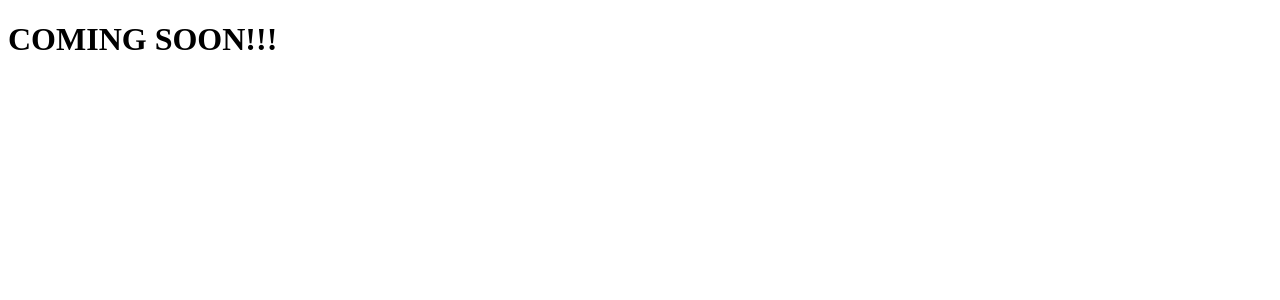
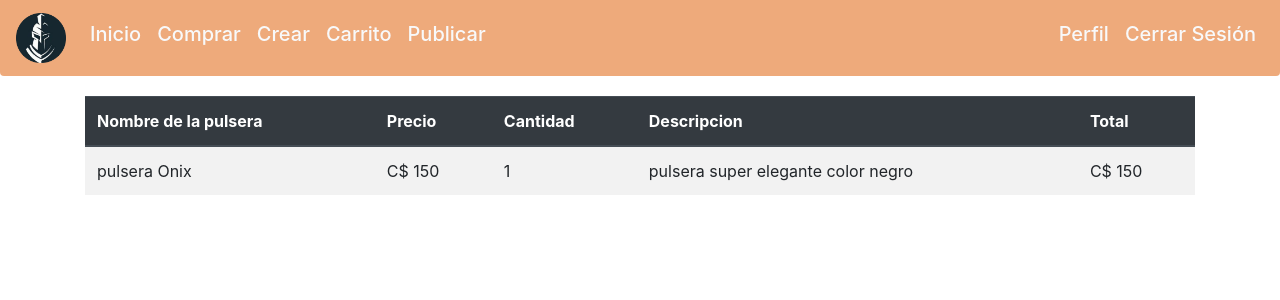
Before and after one commit to ferschoneich01/ONIX-NICARAGUA, a Flask app: page /compras in a window 1280 px wide. Shown: the top 300 px of the page. Run offline with Flask 2, Linux system fonts and the light colour scheme; a user stored in the database is signed in; data comes from the database, SQL or seed files in the repository; some libraries are stand-ins or nearby versions.

Commit message:
SE SUBIO FUNCION DE COMPRAS

```diff
--- a/application.py
+++ b/application.py
@@ -147,16 +147,30 @@ def personalizada():
 @app.route("/buy",methods=["GET", "POST"])
 @login_required
 def buy():
-    rows=db.execute("select * from vista")
-    filas=db.execute("select * from caballero")
-    casillas=db.execute("select * from damas")
-    celdas=db.execute("select * from otros")
-    return render_template("buy.html",vista=rows,caballero=filas,damas=casillas,otros=celdas)
+    if request.method == "POST":
+        nom = request.form.get("nombre")
+        dir = "Managua"
+        desc = request.form.get("descripcion")
+        prec = request.form.get("precio")
+        cant = request.form.get("cantidad")
+
+        db.execute("Insert into Pulseras(nombre,descripcion,direccion,precio,cantidad) values(:nombre,:descripcion, :direccion,:precio, :cantidad)",
+        nombre=nom, descripcion = desc,direccion=dir,precio=prec,cantidad=cant)
+
+        return redirect("/compras")
+    else:
+        rows=db.execute("select * from vista")
+        filas=db.execute("select * from caballero")
+        casillas=db.execute("select * from damas")
+        celdas=db.execute("select * from otros")
+
+        return render_template("buy.html",vista=rows,caballero=filas,damas=casillas,otros=celdas)
 
 @app.route("/compras",methods=["GET", "POST"])
 @login_required
 def compras():
-    return render_template("compras.html")
+    rows=db.execute("select * from Pulseras")
+    return render_template("compras.html",Pulseras=rows)
 
 @app.route("/perfil", methods=["GET", "POST"])
 @login_required
--- a/templates/Principal.html
+++ b/templates/Principal.html
@@ -36,6 +36,9 @@
 		    </li>
 		    <li class="nav-item">
 		      <a class="nav-link h5 text-light" href="/personalizada">Crear</a>
+		    </li>
+		    <li class="nav-item">
+		      <a class="nav-link h5 text-light" href="/compras"><img src="/static/carrito.png" alt="..."></a>
 		    </li>
 
 		       {% if session.user_id == 1 or session.user_id == 6 %}
--- a/templates/compras.html
+++ b/templates/compras.html
@@ -1,12 +1,102 @@
 <!DOCTYPE html>
-<html lang="en">
+<html lang="es">
 <head>
     <meta charset="UTF-8">
     <meta name="viewport" content="width=device-width, initial-scale=1.0">
-    <meta http-equiv="X-UA-Compatible" content="ie=edge">
-    <title>Compras | Onix Nicaragua</title>
+    <link href="https://stackpath.bootstrapcdn.com/bootstrap/4.5.0/css/bootstrap.min.css" rel="stylesheet">
+    <link rel="shortcut icon" type="image/x-icon" href="https://res.cloudinary.com/dzlbg8ni6/image/upload/v1591566067/h73wqoazbdbe7nod0ghu.jpg">
+    <title>Carrito | Onix Nicaragua</title>
+
+
 </head>
+
 <body>
-    <h1>COMING SOON!!!</h1>
+    <style>
+    	.navbar{
+    		background-color: #EEAA7B;
+    	}
+    </style>
+
+                                          <!-- Inicio del navbar -->
+
+  <nav class="navbar navbar-expand-lg navbar-light fixed-top rounded-bottom">
+	  <a class="navbar-brand" href="/">
+		  <img src="/static/logo.png" width="50" height="50" alt="">
+		</a>
+
+		<button aria-controls="navbar" aria-expanded="false" aria-label="Toggle navigation" class="navbar-toggler bg-light" data-target="#navbar" data-toggle="collapse" type="button">
+      <span class="navbar-toggler-icon"></span>
+    </button>
+
+		<div class="collapse navbar-collapse" id="navbar">
+		  <ul class="navbar-nav mr-auto">
+		    <li class="nav-item">
+		      <a class="nav-link h5 text-light" href="/">Inicio</a>
+		    </li>
+		    <li class="nav-item">
+		      <a class="nav-link h5 text-light" href="/buy">Comprar</a>
+		    </li>
+		    <li class="nav-item">
+		      <a class="nav-link h5 text-light" href="/personalizada">Crear</a>
+		    </li>
+		    <li class="nav-item">
+		      <a class="nav-link h5 text-light" href="/compras">Carrito</a>
+		    </li>
+
+		       {% if session.user_id == 1 or session.user_id == 6 %}
+	      <li class="nav-item">
+	        <a class="nav-link h5 text-light" href="/Admin">Publicar</a>
+	      </li>
+		      {% endif %}
+		  </ul>
+
+		  <ul class="navbar-nav ml-auto">
+		    <li class="nav-item">
+	        <a class="nav-link h5 text-light" href="/">Perfil</a>
+	      </li>
+	      <li class="nav-item">
+	        <a class="nav-link h5 text-light" href="/logout">Cerrar Sesión</a>
+	      </li>
+		  </ul>
+
+	</nav>
+
+		                                          <!-- Fin del navbar -->
+                                          		    <br><br><br><br>
+
+  <div class="container">
+      <table class="table table-striped ">
+          <thead class="thead-dark">
+            <tr>
+              <th>Nombre de la pulsera</th>
+              <th>Precio</th>
+              <th>Cantidad</th>
+              <th>Descripcion</th>
+              <th>Total</th>
+            </tr>
+          </thead>
+          <tbody>
+              {% for Pulseras in Pulseras %}
+            <tr>
+              <td>{{ Pulseras.nombre }}</td>
+              <td>C$ {{ Pulseras.precio }}</td>
+              <td>{{Pulseras.cantidad }}</td>
+              <td>{{ Pulseras.descripcion }}</td>
+              <td>C$ {{ Pulseras.precio }}</td>
+            </tr>
+             {% endfor %}
+
+          </tbody>
+        </table>
+  </div>
+
+
+    <!-- Scripts -->
+    <script src="https://ajax.googleapis.com/ajax/libs/jquery/3.5.1/jquery.min.js"></script>
+    <script src="https://cdnjs.cloudflare.com/ajax/libs/popper.js/1.16.0/umd/popper.min.js"></script>
+    <script src="https://maxcdn.bootstrapcdn.com/bootstrap/4.5.0/js/bootstrap.min.js"></script>
+
+
 </body>
+
 </html>
```
Also changed, not shown: templates/buy.html (+5 -4 lines), Data.db, static/carrito.png (added).
